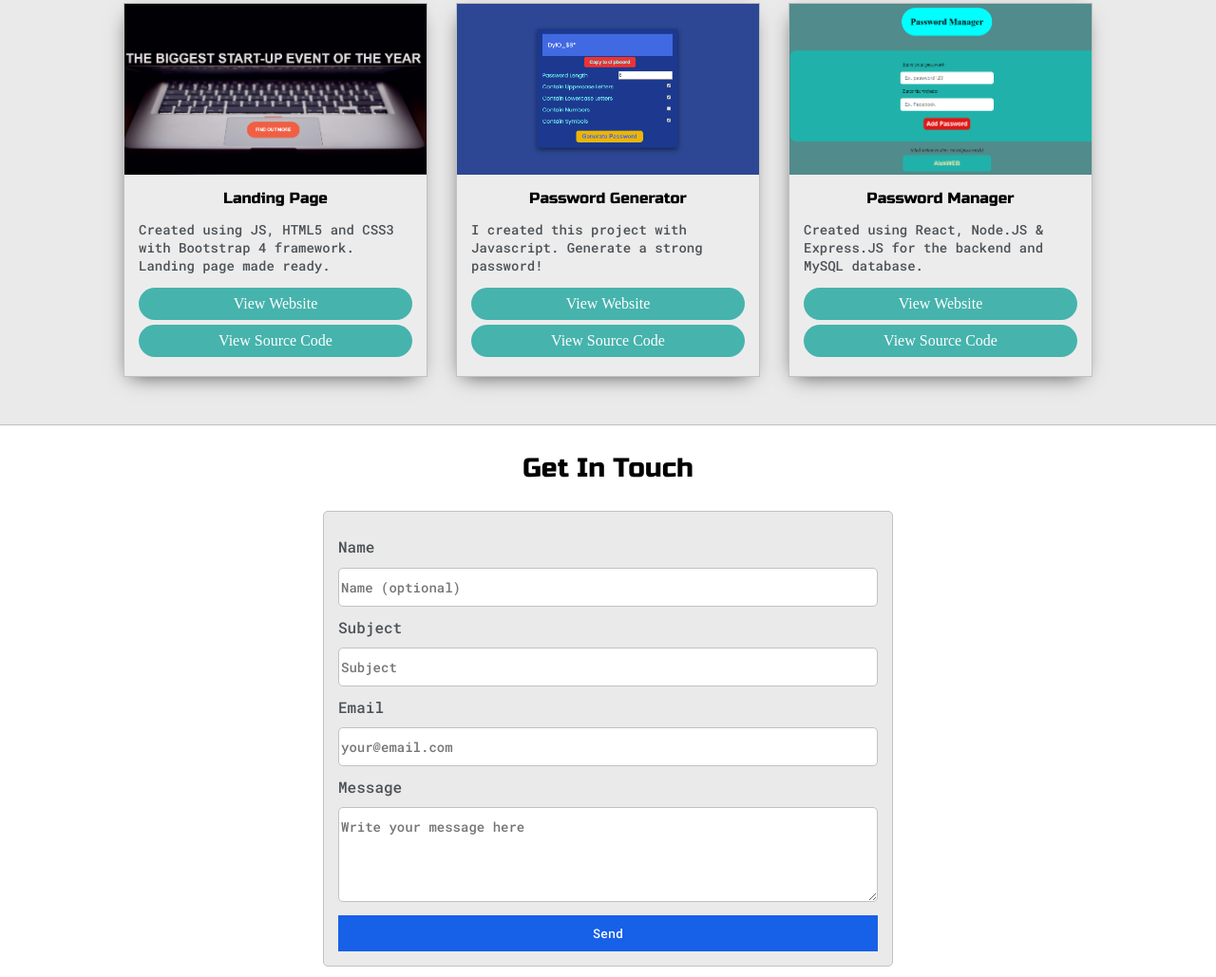
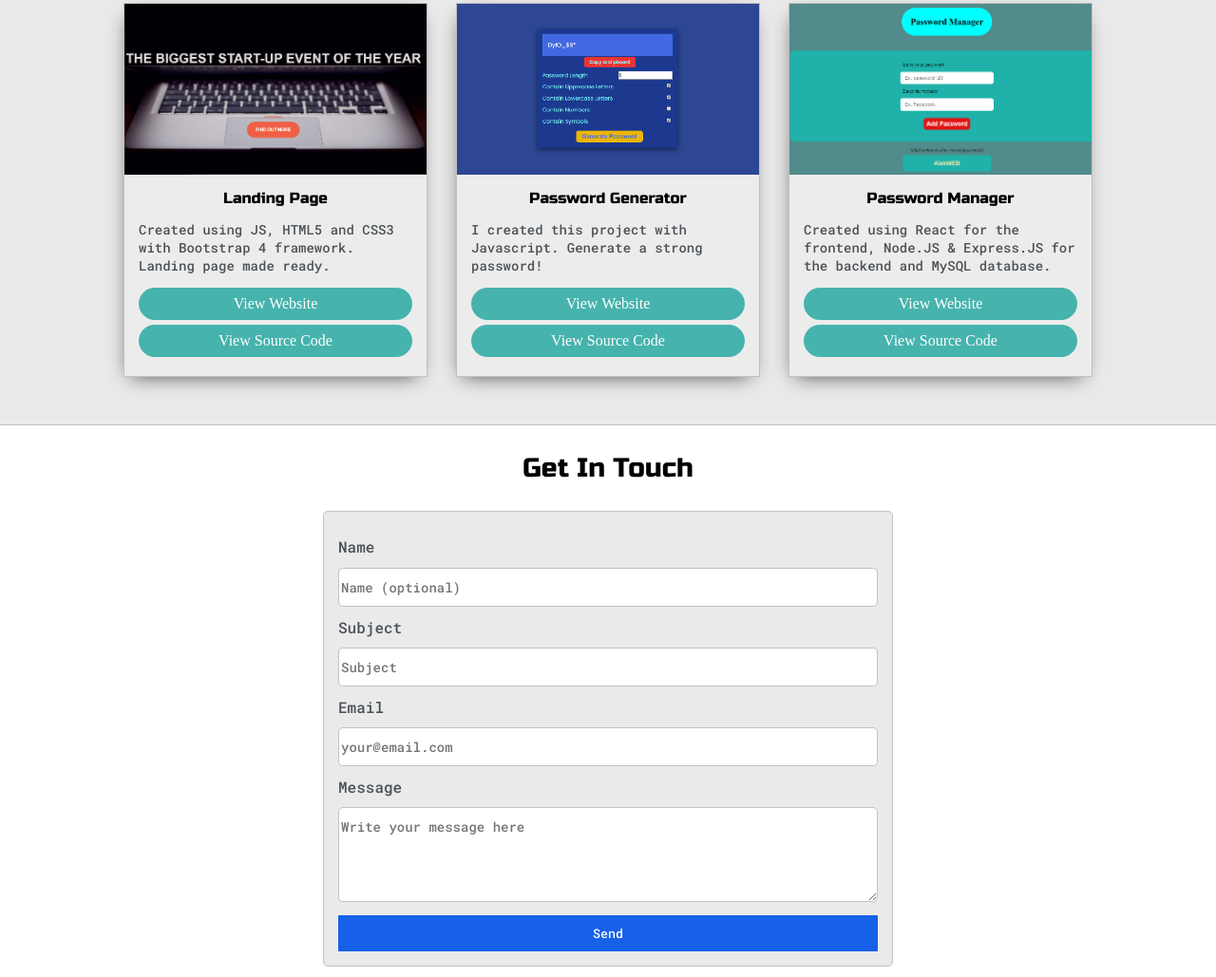
Before and after one commit to Aleksandar15/portfolio, a plain HTML site: page index.html in a window 1280 px wide. Shown: the part 1779-2808 px from the top of the page at 95% size. Drawn offline with Linux system fonts and the light colour scheme; a web font is replaced by a local one.

```diff
--- a/index.html
+++ b/index.html
@@ -210,7 +210,7 @@
 						<img class="thumbnail" src="images/Password Manager.png">
 						<div class="post-preview">
 							<h6 class="post-title">Password Manager</h6>
-							<p class="post-intro">Created using React, Node.JS & Express.JS for the backend and MySQL database.</p>
+							<p class="post-intro">Created using React for the frontend, Node.JS & Express.JS for the backend and MySQL database.</p>
 							<a style="text-align: center"href="https://alek-password-manager.netlify.app" target="_blank" class="viewsite">View Website</a>
 							<a class="viewsite"href="https://github.com/Aleksandar15/PasswordManager" target="_blank" >View Source Code</a>
 						</div>
```
